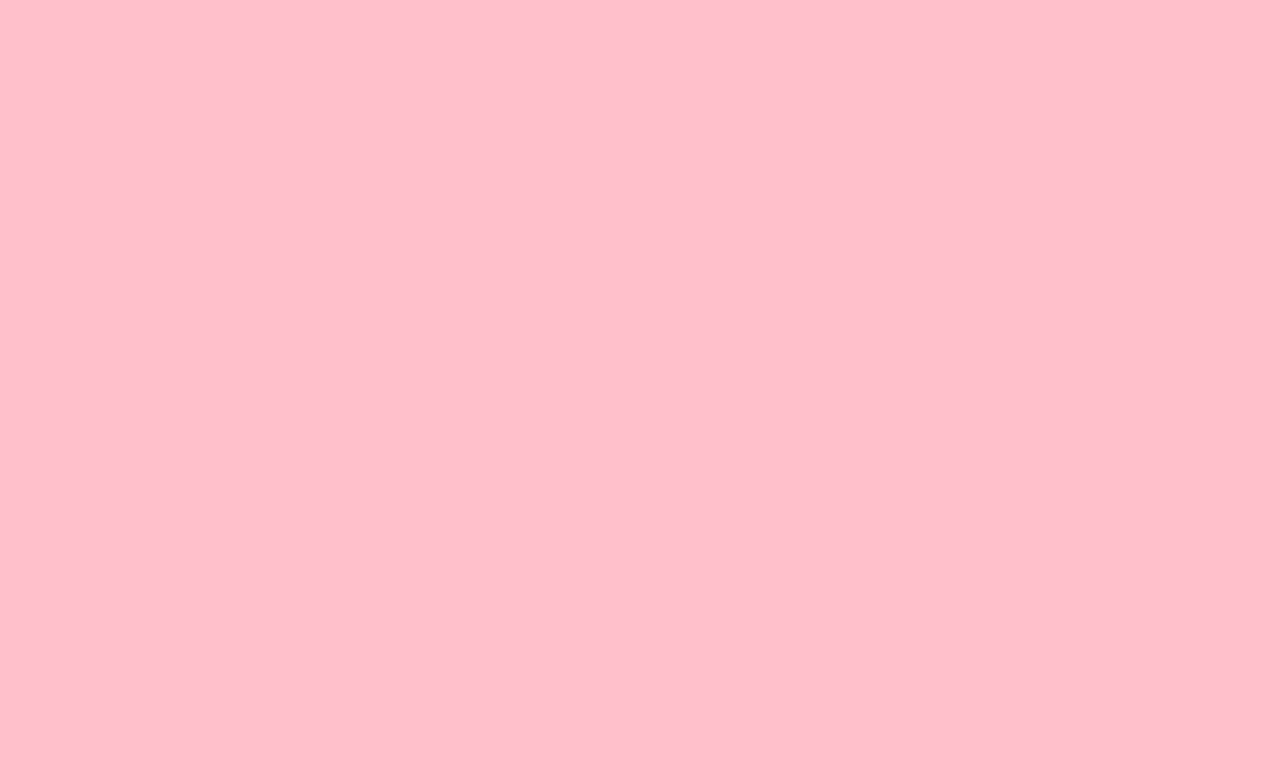
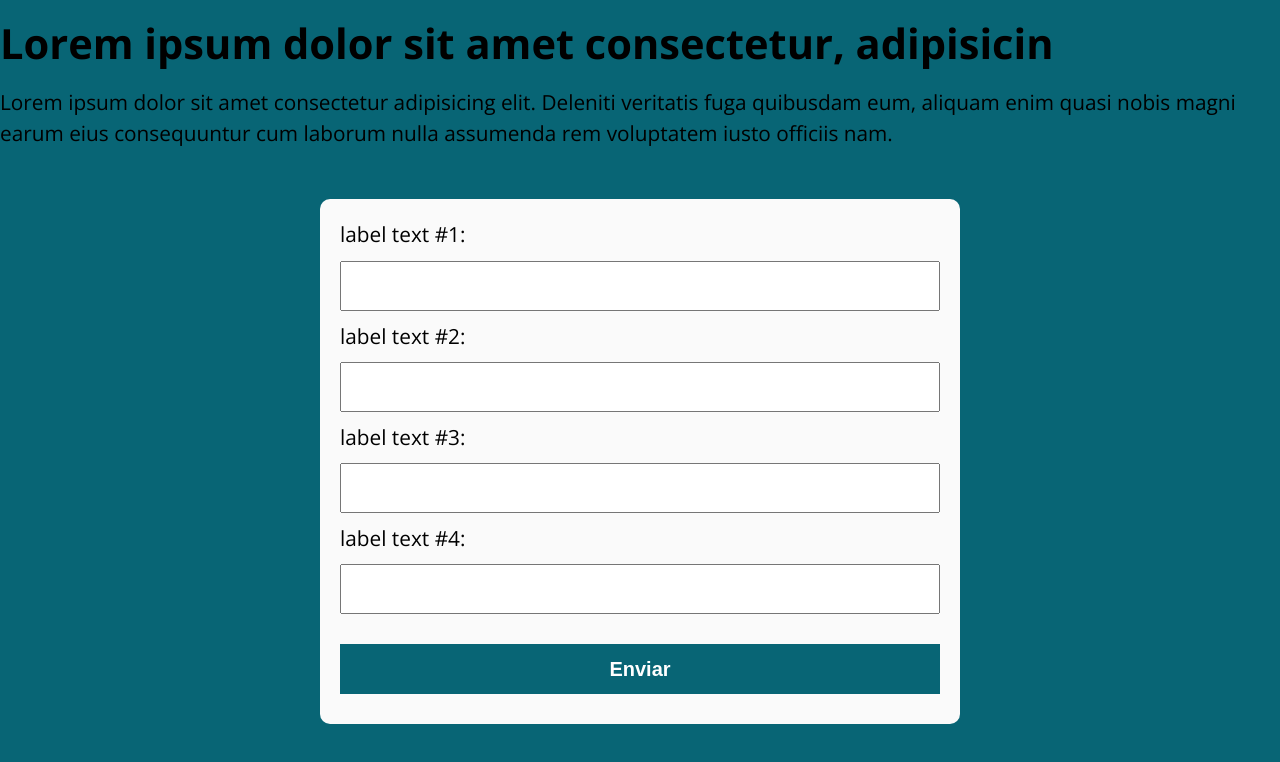
Before and after one commit to EvertonDGW/JavaScritp, a plain HTML site: page MODELO/index.html in a window 1280 px wide. Drawn offline with nearby package versions, Linux system fonts and the light colour scheme; a script that the page names is missing.

Commit message:
javascript

```diff
--- a/MODELO/CSS/estilo.css
+++ b/MODELO/CSS/estilo.css
@@ -1,3 +1,73 @@
-body{
-    background-color: pink;
+@import url('https://fonts.googleapis.com/css2?family=Open+Sans:ital,wght@0,300..800;1,300..800&display=swap');
+
+:root {
+    /* Criando variável */
+    --MinhaVariavel: #086575;
+    --MinhaVariavel-1: #032025;
+    --MinhaVariavel-2: #FF4858;
 }
+
+* {
+    box-sizing: border-box;
+    outline: 0;
+}
+
+body {
+    margin: 0;
+    padding: 0;
+    background-color: var(--MinhaVariavel);
+    font-family: 'Open Sans', sans-serif;
+    font-size: 1.3em;
+    line-height: 1.5em;
+}
+
+.container {
+    /* Use ponto (.) para classes e use (#) para IDs */
+    max-width: 640px;
+    margin: 50px auto;
+    /* Auto vai centralizar */
+    background-color: rgb(250, 250, 250);
+    padding: 20px;
+    border-radius: 10px;
+}
+
+form input,
+form label,
+form button {
+    /* para todo input, label e button dentro de form */
+    display: block;
+    /* o formulario ficou um em baixo do outro */
+    width: 100%;
+    margin-bottom: 10px;
+    /* vai ficar um espaço em BAIXO em cada input e button */
+}
+
+form input {
+    font-size: 24px;
+    height: 50px;
+    padding: 0 20px;
+}
+
+form input:focus { /* quando o input for selecionado --> focus significa selecionar/clickar em algo */
+    outline: 1px solid var(--MinhaVariavel); /* vai alterar a cor do input quando ele for selecionado*/
+}
+
+form button{
+    border: none;
+    background: var(--MinhaVariavel);
+    color: white;
+    font-size: 20px;
+    font-weight: 700;
+    height: 50px;
+    cursor: pointer; /* vai aparecer uma mão quando o mouse estiver sobre o button */
+    margin-top: 30px;
+}
+
+form button:hover{ /* quando eu passar o mouse por cima do button --> hover significa quando eu passar o mouse por cima */
+    background: var(--MinhaVariavel-1); /* vai alterar a cor quando eu passar o mouse */
+}
+
+form button:active{ /* quando eu clickar no button --> active significa quando eu clickcar */
+    background: var(--MinhaVariavel-2); /* vai alterar a cor quando eu clickar */
+
+}
--- a/MODELO/JS/pagina.JS
+++ /dev/null
@@ -1 +0,0 @@
-window.alert('mamamia marcelo')
--- a/MODELO/index.html
+++ b/MODELO/index.html
@@ -10,6 +10,31 @@
 
 <body>
 
+    <h1>Lorem ipsum dolor sit amet consectetur, adipisicin</h1>
+
+    <p>Lorem ipsum dolor sit amet consectetur adipisicing elit. Deleniti veritatis fuga quibusdam eum, aliquam enim
+        quasi nobis magni earum eius consequuntur cum laborum nulla assumenda rem voluptatem iusto officiis nam.</p>
+
+    <section class="container">
+
+        <form action="">
+            <label for="input-text-1">label text #1:</label>
+            <input type="text" id="input-text-1" name="input-text-1">
+
+            <label for="input-text-2">label text #2:</label>
+            <input type="password" id="input-text-2" name="input-text-2">
+
+            <label for="input-text-3">label text #3:</label>
+            <input type="email" id="input-text-3" name="input-text-3">
+
+            <label for="input-text-4">label text #4:</label>
+            <input type="number" id="input-text-4" name="input-text-4">
+
+            <button type="submit">Enviar</button>
+        </form>
+
+    </section>
+
 
     <script src="JS/pagina.JS"></script>
 </body>
```
